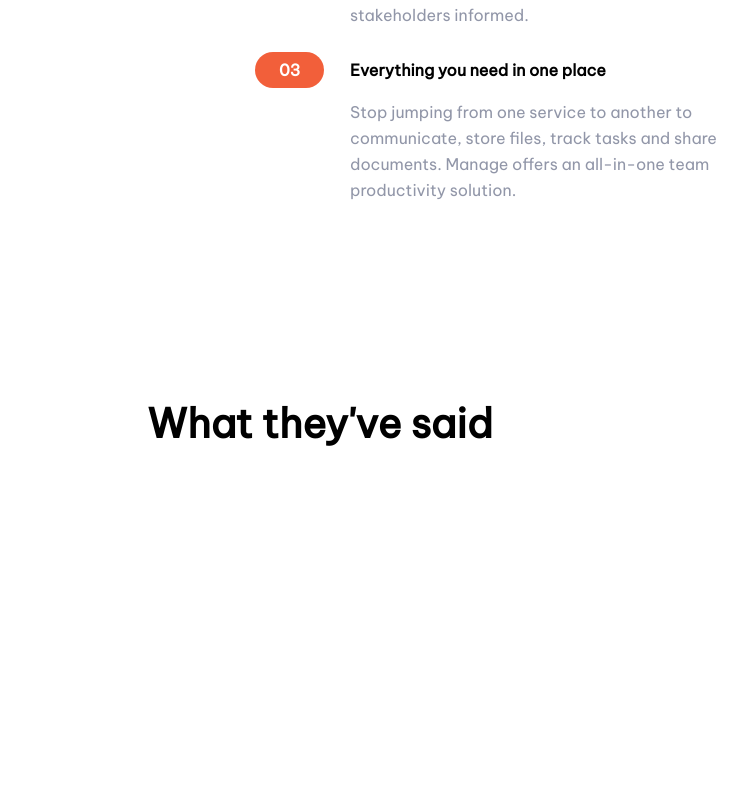
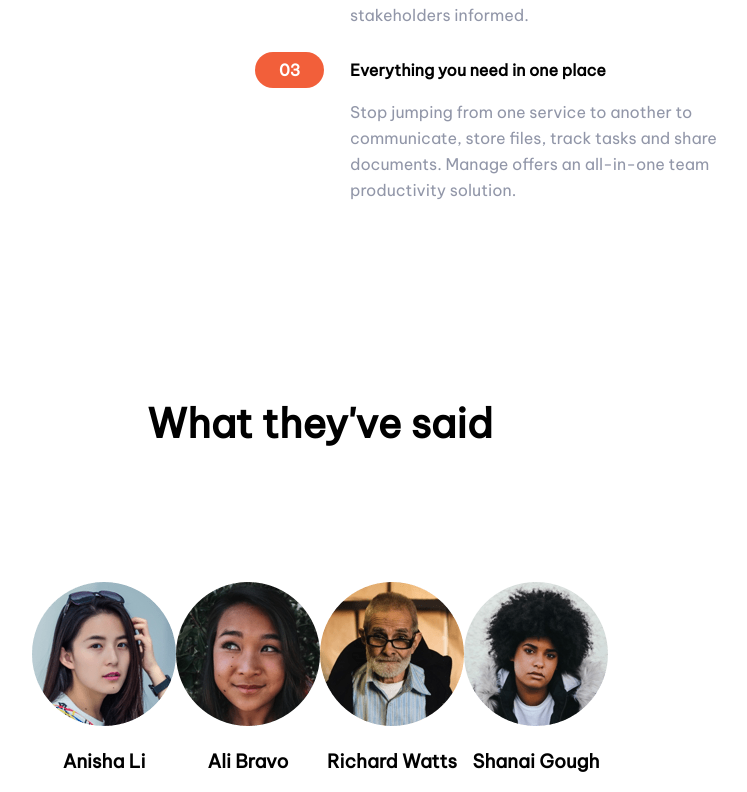
Before and after one commit to cuonglyy/manage-landing-page, a React (Create React App) app: page / in a window 1280 px wide. Shown: the part 1145-1937 px from the top of the page, without its empty margins (320-1067 px from the left). Before the commit the page ends 1627 px from the top, so only its background shows below. Built offline with nearby package versions, Linux system fonts and the light colour scheme.

Commit message:
Added picture and names for each reviewer

```diff
--- a/src/components/Sections/Reviews/Reviews.js
+++ b/src/components/Sections/Reviews/Reviews.js
@@ -1,6 +1,10 @@
 import React from "react";
 import styles from "./Reviews.module.css";
 import appStyles from "../../../App.module.css";
+import ali from "../../../assets/images/avatar-ali.png";
+import anisha from "../../../assets/images/avatar-anisha.png";
+import richard from "../../../assets/images/avatar-richard.png";
+import shanai from "../../../assets/images/avatar-shanai.png";
 
 const Reviews = () => {
   return (
@@ -8,7 +12,22 @@ const Reviews = () => {
       <h2 className={styles.header}>What they've said</h2>
       <div className={styles.sliderContainer}>
         <div className={styles.slider}>
-          <div className={styles.sliderItem}></div>
+          <div className={styles.sliderItem}>
+            <img src={anisha} alt="Anisha" />
+            <h3 className={styles.name}>Anisha Li</h3>
+          </div>
+          <div className={styles.sliderItem}>
+            <img src={ali} alt="Ali" />
+            <h3 className={styles.name}>Ali Bravo</h3>
+          </div>
+          <div className={styles.sliderItem}>
+            <img src={richard} alt="Richard" />
+            <h3 className={styles.name}>Richard Watts</h3>
+          </div>
+          <div className={styles.sliderItem}>
+            <img src={shanai} alt="Shanai" />
+            <h3 className={styles.name}>Shanai Gough</h3>
+          </div>
         </div>
       </div>
     </section>
--- a/src/components/Sections/Reviews/Reviews.module.css
+++ b/src/components/Sections/Reviews/Reviews.module.css
@@ -2,9 +2,21 @@
     margin-top: 14.6rem;
     display: flex;
     justify-content: center;
+    flex-direction: column;
+    align-items: center;
 }
 
 .header {
     font-size: 4rem;
-    font-weight: 700;
+    font-weight: 700;}
+
+.slider {
+    margin-top: 10rem;
+    display: grid;
+    grid-template-columns: repeat(4, 1fr);
 }
+
+.sliderItem {
+    position: relative;
+    text-align: center;
+}
```
